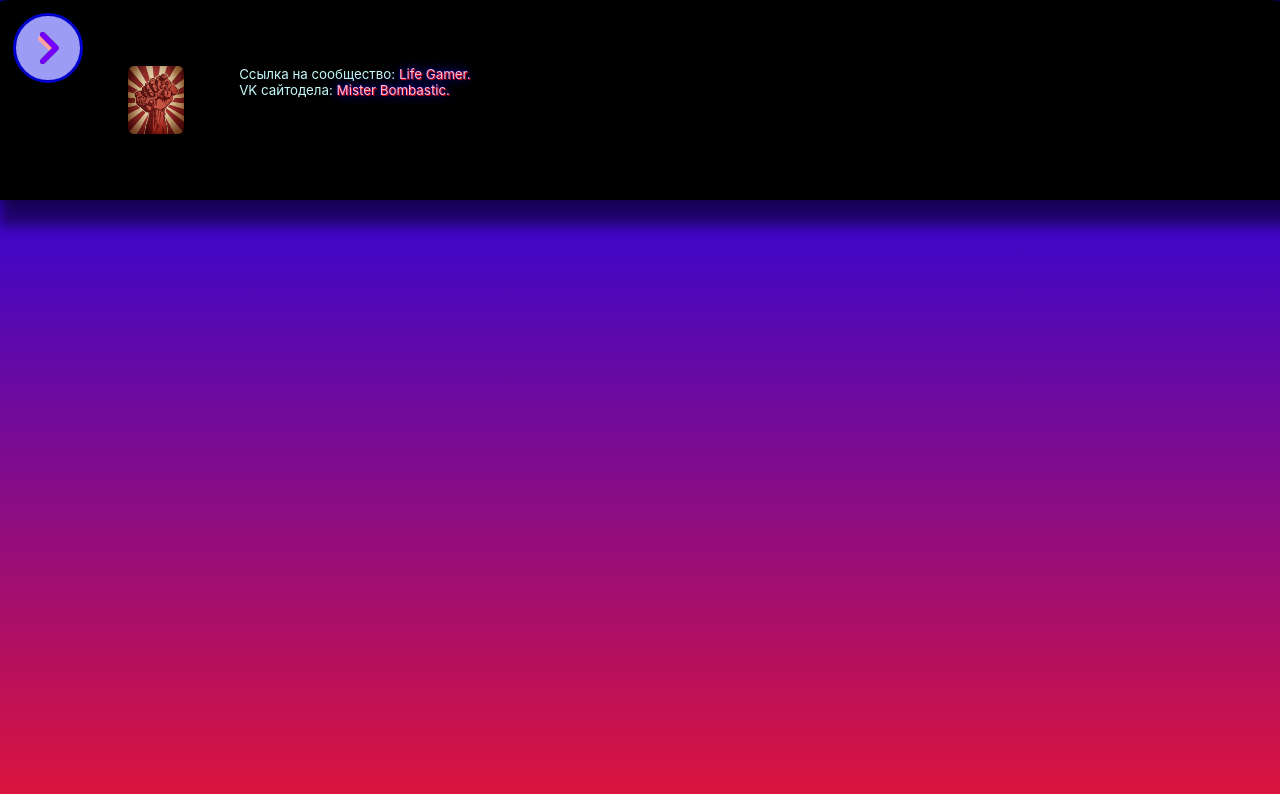
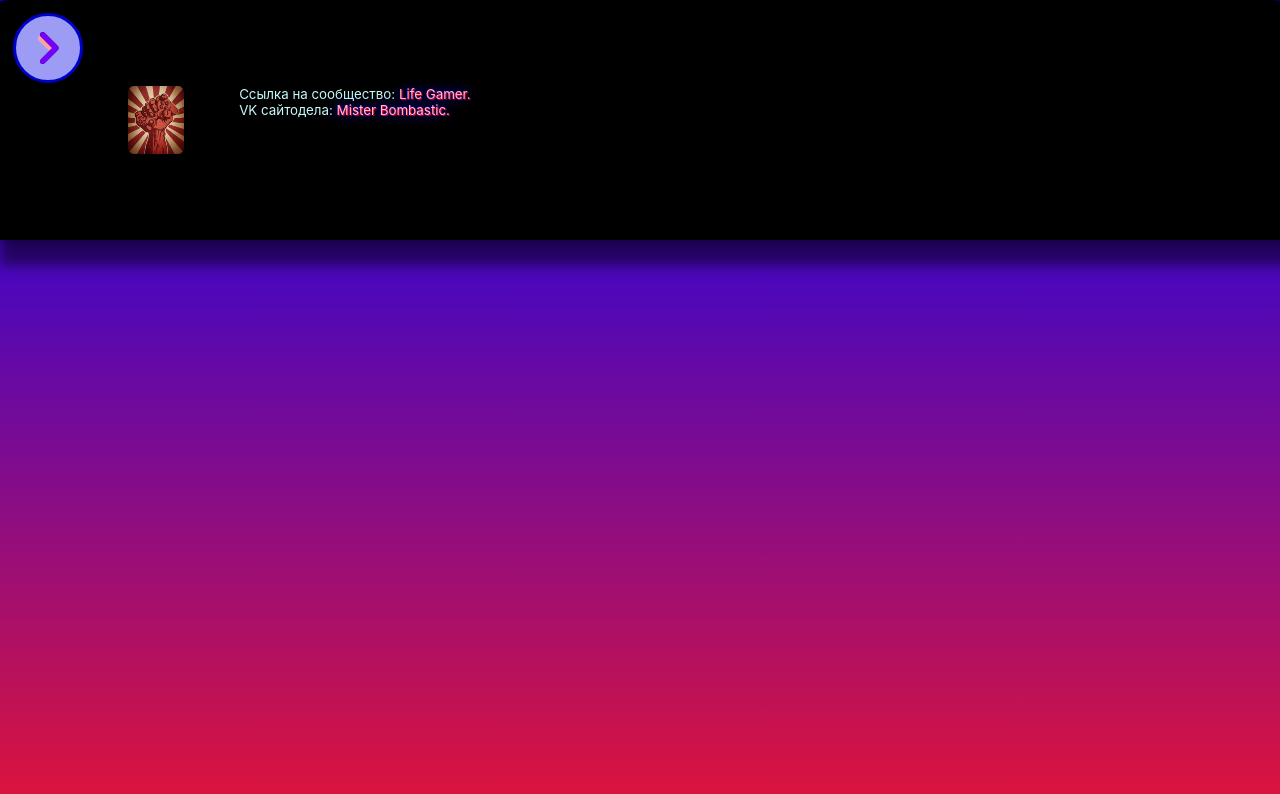
Before and after one commit to Diesfingers228/LifeGamer, a React (Create React App) app in the folder my-app/: page /info in a window 1280 px wide. Shown: the top 794 px of the page. Built offline with nearby package versions, Linux system fonts and the light colour scheme.

Commit message:
Life Gamer

```diff
--- a/my-app/src/AppMobileMaxpx.css
+++ b/my-app/src/AppMobileMaxpx.css
@@ -355,7 +355,7 @@
       display: flex;
       align-items: center;
       width: 100%;
-      height: 25vh;
+      height: 30vh;
       position: absolute;
       top: -50vh auto;
       left: 0;
```
